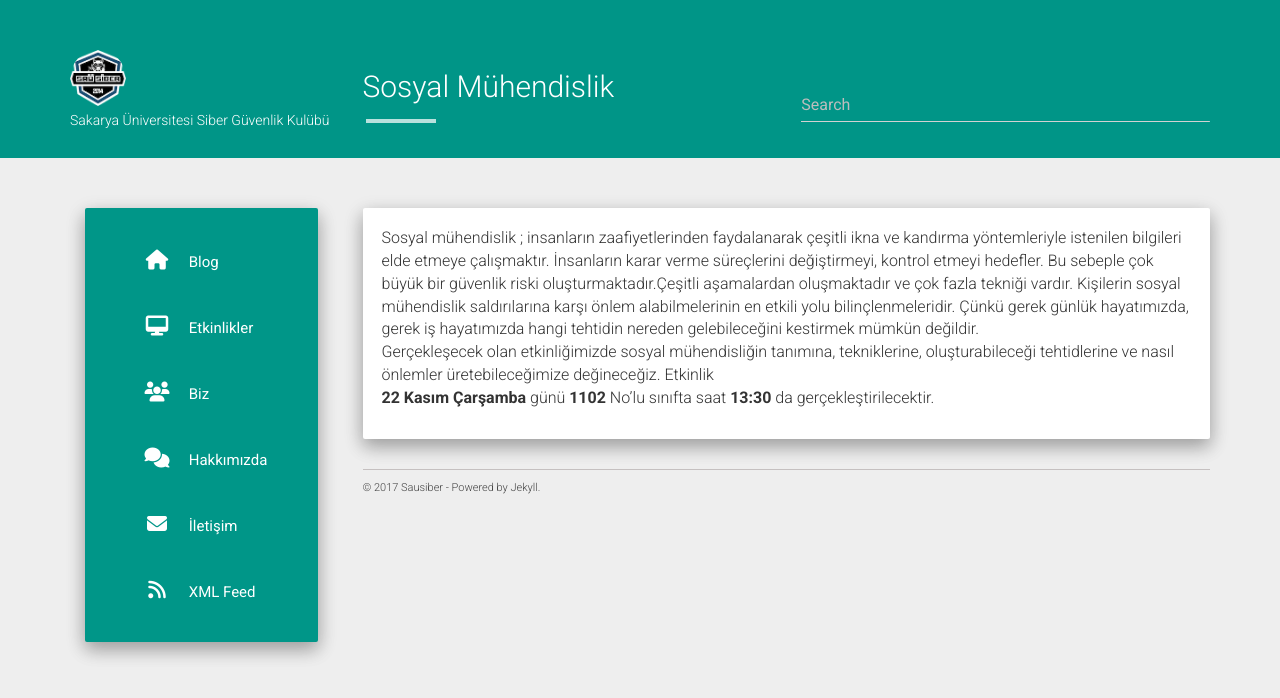
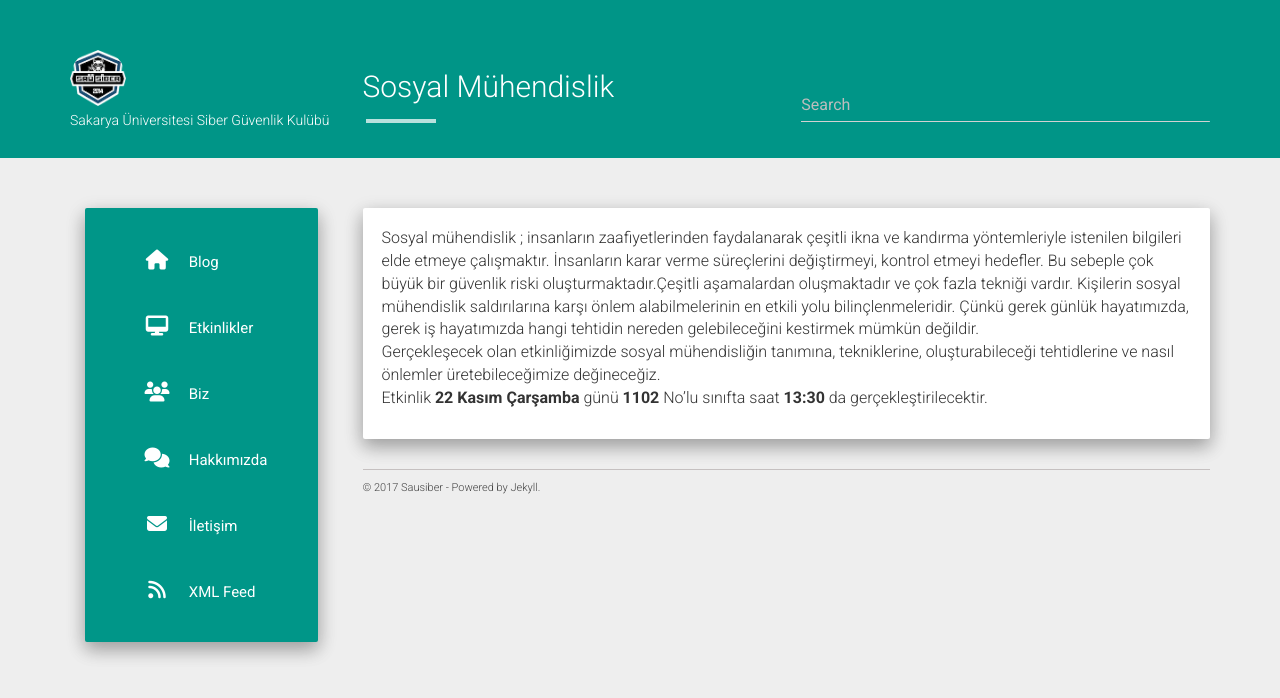
Before and after one commit to sausiber/old-website, a Jekyll site: the page built from static/projects/sosyalmuh.md, in a window 1280 px wide. Shown: the top 698 px of the page. Built offline with Jekyll 4.4.1, drawn with Linux system fonts in a browser that asks for light colours; nearby versions of some CDN libraries.

```diff
--- a/static/projects/sosyalmuh.md
+++ b/static/projects/sosyalmuh.md
@@ -8,4 +8,4 @@ Sosyal mühendislik ; insanların zaafiyetlerinden faydalanarak çeşitli ikna v
 Kişilerin sosyal mühendislik saldırılarına karşı önlem alabilmelerinin en etkili yolu bilinçlenmeleridir. Çünkü gerek günlük hayatımızda, gerek iş hayatımızda hangi tehtidin nereden gelebileceğini kestirmek mümkün değildir.
 <br>
 Gerçekleşecek olan etkinliğimizde sosyal mühendisliğin tanımına, tekniklerine, oluşturabileceği tehtidlerine ve nasıl önlemler üretebileceğimize değineceğiz.
-Etkinlik <br><b>22 Kasım Çarşamba</b> günü <b>1102</b> No'lu sınıfta saat <b>13:30</b> da gerçekleştirilecektir.
+ <br>Etkinlik <b>22 Kasım Çarşamba</b> günü <b>1102</b> No'lu sınıfta saat <b>13:30</b> da gerçekleştirilecektir.
```
